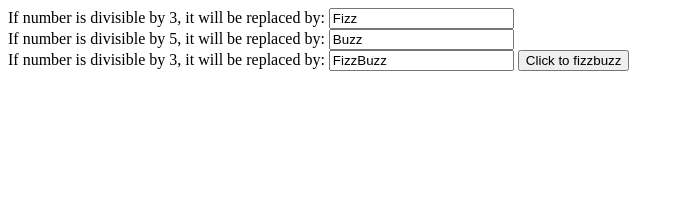
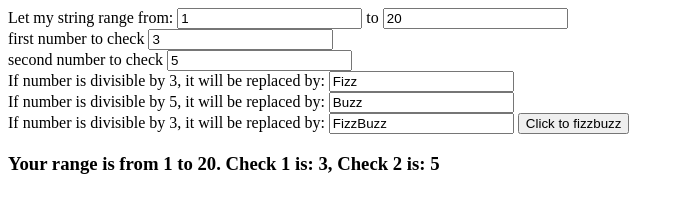
Before and after one commit to essdoubleu/fizzbuzz-generator, a website: page index.html in a window 1280 px wide. Both pictures are taken after a click on the button "Click to fizzbuzz". Shown: the whole page, without its empty margins (0-684 px from the left). Drawn offline with Linux system fonts and the light colour scheme.

Commit message:
added inputs for range, as well as added h3 that will eventually show the users own fizzbuzz generated string

```diff
--- a/index.html
+++ b/index.html
@@ -9,12 +9,18 @@
     <title>Create Your Own FizzBuzz!</title>
   </head>
   <body>
-    <form>
+    <div class="container">
+      Let my string range from: <input type="number" id="range1" value="1" /> to
+      <input type="number" id="range2" value="20" /><br />
+      <label for="num1">first number to check</label>
+      <input type="number" id="check1" value="3" /><br />
+      <label for="num2">second number to check</label>
+      <input type="number" id="check2" value="5" /><br />
       <label for="fizz"
         >If number is divisible by 3, it will be replaced by:</label
       >
       <input type="text" id="fizz" value="Fizz" /><br />
-      <label for="fizz"
+      <label for="buzz"
         >If number is divisible by 5, it will be replaced by:</label
       >
       <input type="text" id="buzz" value="Buzz" /><br />
@@ -24,7 +30,8 @@
       <input type="text" id="fizzbuzz" value="FizzBuzz" />
 
       <button type="button" id="button">Click to fizzbuzz</button>
-    </form>
+    </div>
+    <h3 id="finalStr">This should become your string</h3>
     <script src="script.js"></script>
   </body>
 </html>
--- a/script.js
+++ b/script.js
@@ -1,26 +1,72 @@
+let range1 = document.getElementById("range1");
+let range2 = document.getElementById("range2");
+
+let check1 = document.getElementById("check1");
+let check2 = document.getElementById("check2");
+
 let userFizz = document.getElementById("fizz");
 let userBuzz = document.getElementById("buzz");
 let userFB = document.getElementById("fizzbuzz");
+
 let button = document.getElementById("button");
+
+let fin = document.getElementById("finalStr");
 
 const test = [
   1, 2, 3, 4, 5, 6, 7, 8, 9, 10, 11, 12, 13, 14, 15, 16, 17, 18, 19, 20,
 ];
 
+getRange = (r1, r2) => {
+  let range = [];
+  let i = 0;
+  //initial iterator should be r1
+  //while iterator is >=r1 and <r2, iterate by 1
+  //push that number into array "range"
+};
+
+// function fizzbuzz(arr) {
+//   for (i = 0; i < arr.length; i++) {
+//     if (arr[i] % 5 == 0 && arr[i] % 3 == 0) {
+//       console.log("FizzBuzz");
+//     } else if (arr[i] % 5 == 0) {
+//       console.log("Buzz");
+//     } else if (arr[i] % 3 == 0) {
+//       console.log("Fizz");
+//     } else {
+//       console.log(arr[i]);
+//     }
+//   }
+// }
+
+//function to take user inputs and create a fizzbuzz out of it
 function fizzbuzz(arr) {
   for (i = 0; i < arr.length; i++) {
     if (arr[i] % 5 == 0 && arr[i] % 3 == 0) {
-      console.log("FizzBuzz");
+      console.log(`${userFB.value}`);
     } else if (arr[i] % 5 == 0) {
-      console.log("Buzz");
+      console.log(`${userBuzz.value}`);
     } else if (arr[i] % 3 == 0) {
-      console.log("Fizz");
+      console.log(`${userFizz.value}`);
     } else {
       console.log(arr[i]);
     }
   }
+  fin.innerHTML = `Your range is from ${range1.value} to ${range2.value}.  Check 1 is: ${check1.value},  Check 2 is: ${check2.value} `;
 }
 
-console.log(userFizz.value);
+// logFizz = () => {
+//   console.log(userFizz.value);
+// };
 
+// logBuzz = () => {
+//   console.log(userBuzz.value);
+// };
+
+// logFB = () => {
+//   console.log(userFB.value);
+// };
+
+// button.addEventListener("click", () => logFizz());
+// button.addEventListener("click", () => logBuzz());
+// button.addEventListener("click", () => logFB());
 button.addEventListener("click", () => fizzbuzz(test));
```
Also changed, not shown: package.json (added, +11 -0 lines).
